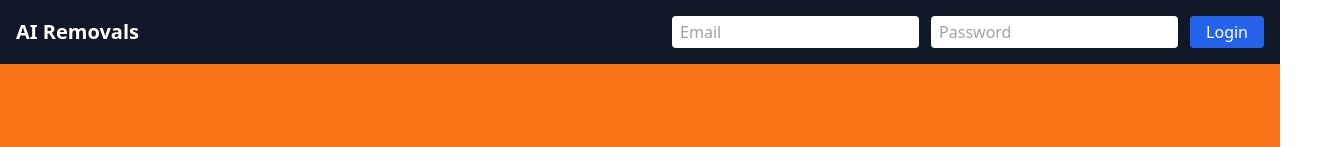
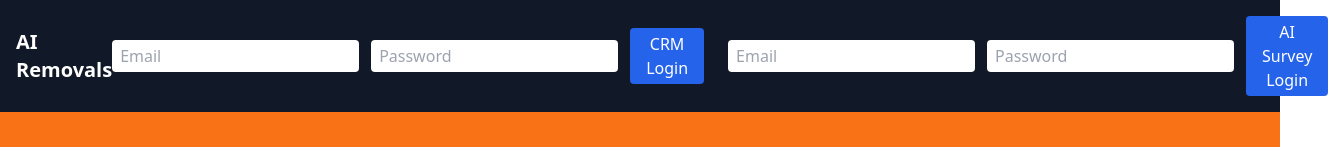
Before and after one commit to Gullmegler/mitt-prosjekt, a React (Create React App) app: page / in a window 1280 px wide. Shown: the top 147 px of the page, 1328 px wide, since content can reach past the window. Built offline with nearby package versions, Linux system fonts and the light colour scheme.

Commit message:
Update Navbar.jsx

```diff
--- a/src/components/Navbar.jsx
+++ b/src/components/Navbar.jsx
@@ -12,18 +12,24 @@ export default function Navbar() {
   useEffect(() => {
     const token = localStorage.getItem("token");
     if (token) {
-      // Her kan du evt. validere token eller hente brukerinfo
+      // Hvis token finnes, sett bruker
       setUser({ email: localStorage.getItem("userEmail") || "LoggedInUser" });
     }
   }, []);
 
-  const handleLogin = async (e) => {
+  const handleLogin = async (e, type) => {
     e.preventDefault();
     setLoading(true);
     setError("");
 
     try {
-      const response = await axios.post("/api/auth/login", { email, password });
+      let response;
+      if (type === "crm") {
+        response = await axios.post("/api/auth/crm-login", { email, password });
+      } else if (type === "aisurvey") {
+        response = await axios.post("/api/auth/aisurvey-login", { email, password });
+      }
+
       const { token, user } = response.data;
       localStorage.setItem("token", token);
       localStorage.setItem("userEmail", user.email);
@@ -48,7 +54,8 @@ export default function Navbar() {
       <div className="text-xl font-bold">AI Removals</div>
 
       {!user ? (
-        <form onSubmit={handleLogin} className="flex items-center space-x-3">
+        <div className="flex items-center space-x-6">
+          <form onSubmit={(e) => handleLogin(e, "crm")} className="flex items-center space-x-3">
             <input
               type="email"
               placeholder="Email"
@@ -72,10 +79,39 @@ export default function Navbar() {
               className="bg-blue-600 px-4 py-1 rounded hover:bg-blue-700 disabled:opacity-50"
               disabled={loading}
             >
-            {loading ? "Logging in..." : "Login"}
+              {loading ? "Logging in..." : "CRM Login"}
             </button>
+          </form>
+
+          <form onSubmit={(e) => handleLogin(e, "aisurvey")} className="flex items-center space-x-3">
+            <input
+              type="email"
+              placeholder="Email"
+              className="px-2 py-1 rounded text-black"
+              value={email}
+              onChange={(e) => setEmail(e.target.value)}
+              required
+              disabled={loading}
+            />
+            <input
+              type="password"
+              placeholder="Password"
+              className="px-2 py-1 rounded text-black"
+              value={password}
+              onChange={(e) => setPassword(e.target.value)}
+              required
+              disabled={loading}
+            />
+            <button
+              type="submit"
+              className="bg-blue-600 px-4 py-1 rounded hover:bg-blue-700 disabled:opacity-50"
+              disabled={loading}
+            >
+              {loading ? "Logging in..." : "AI Survey Login"}
+            </button>
+          </form>
           {error && <div className="text-red-500 ml-4">{error}</div>}
-        </form>
+        </div>
       ) : (
         <div className="flex items-center space-x-6">
           <a href="/crm" className="hover:text-gray-400">
```
Lines whose indentation alone changed are shown as unchanged.
